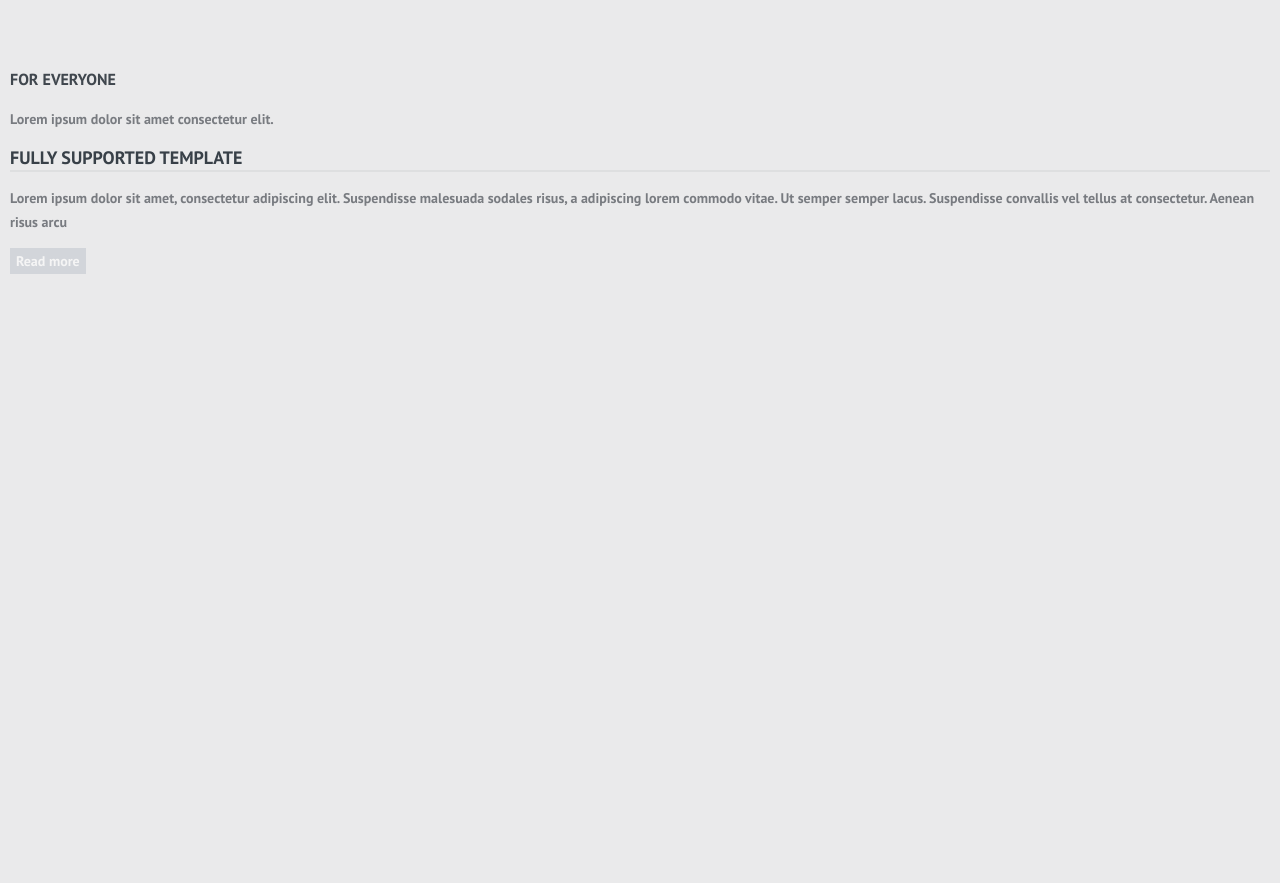
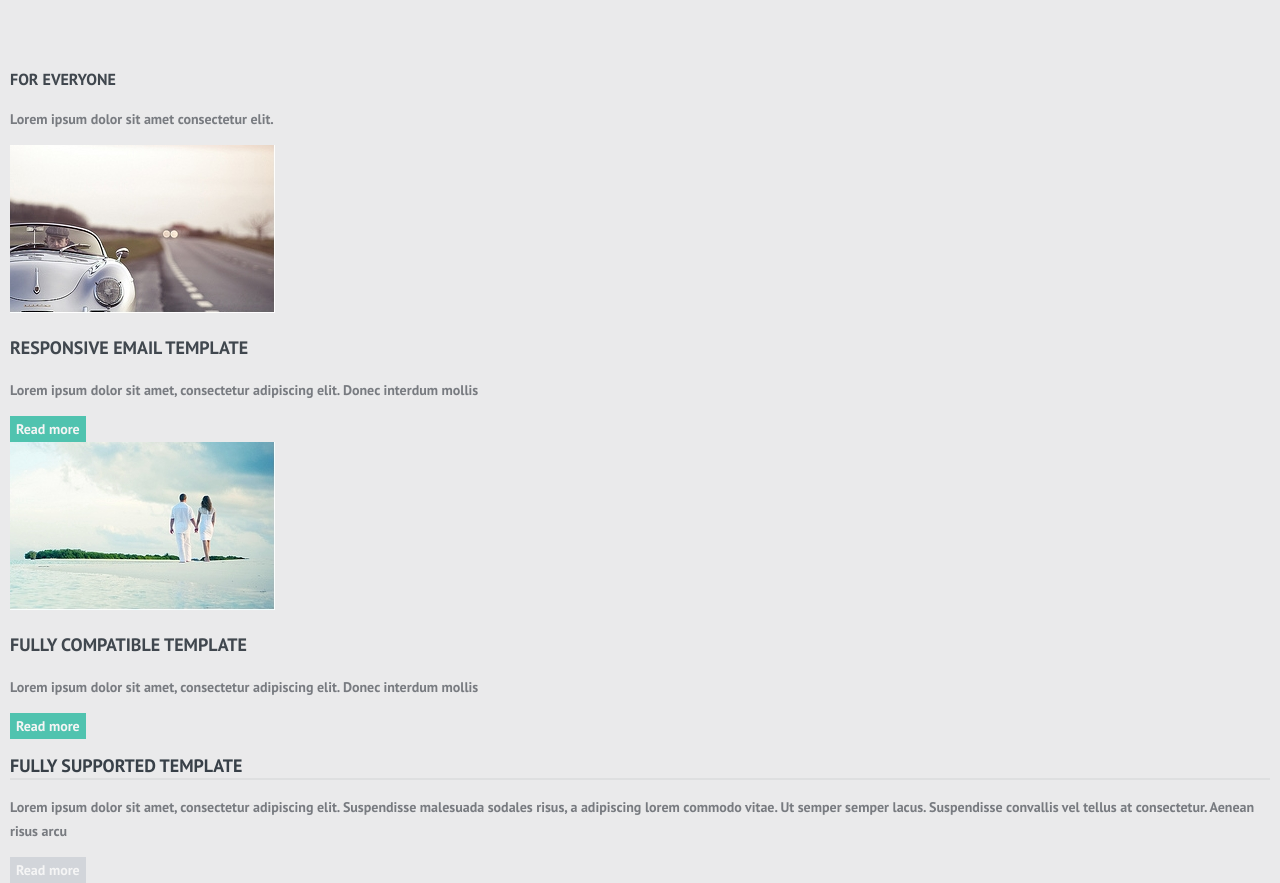
Before and after one commit to karachev/test-rocket, a website: page src/html/index.html in a window 1280 px wide. Shown: the part 860-1743 px from the top of the page. Before the commit the page ends 1134 px from the top, so only its background shows below. Drawn offline with nearby package versions, Linux system fonts and the light colour scheme; files that its build step writes are made by us from their sources; files whose address does not match are found by name.

Commit message:
Добавляет разметку блока blog

```diff
--- a/src/html/index.html
+++ b/src/html/index.html
@@ -5,6 +5,7 @@
 		@@include('global/header.html')
 		<div class="wrapper">
 			@@include('pages/home/features.html')
+			@@include('pages/home/blog.html')
 			@@include('pages/home/support.html')
 		</div>
 		@@include('global/footer.html')
--- /dev/null
+++ b/src/html/pages/home/blog.html
@@ -0,0 +1,21 @@
+<section class="blog">
+    <h2 class="hidden">Blog</h2>
+    <div class="container">
+        <div class="blog-item">
+            <div class="blog-item__img">
+                <img src="images/blog-1.jpg" alt="Responsive email template">
+            </div>
+            <h3 class="blog-item__title">Responsive email template</h3>
+            <p class="blog-item__text">Lorem ipsum dolor sit amet, consectetur adipiscing elit. Donec interdum mollis</p>
+            <button class="blog-item__button">Read more</button>
+        </div>
+        <div class="blog-item">
+            <div class="blog-item__img">
+                <img src="images/blog-2.jpg" alt="Fully compatible template">
+            </div>
+            <h3 class="blog-item__title">Fully compatible template</h3>
+            <p class="blog-item__text">Lorem ipsum dolor sit amet, consectetur adipiscing elit. Donec interdum mollis</p>
+            <button class="blog-item__button">Read more</button>
+        </div>
+    </div>
+</section>
--- a/src/sass/app.scss
+++ b/src/sass/app.scss
@@ -13,4 +13,5 @@
 //pages
 //home
 @import "pages/home/_features.scss";
+@import "pages/home/_blog.scss";
 @import "pages/home/_support.scss";
--- /dev/null
+++ b/src/sass/pages/home/_blog.scss
@@ -0,0 +1,42 @@
+.blog {
+  .container {
+
+  }
+
+  &-item {
+
+  }
+
+  &-item__img {
+    img {
+
+    }
+  }
+
+  &-item__title {
+    color: #40474e;
+    font-family: "PT Sans";
+    font-size: 18px;
+    font-weight: 700;
+    line-height: 24px;
+    text-transform: uppercase;
+  }
+
+  &-item__text {
+    color: #787b80;
+    font-family: "PT Sans";
+    font-size: 14px;
+    font-weight: 400;
+    line-height: 24px;
+  }
+
+  &-item__button {
+    color: #f5f5f5;
+    font-family: "PT Sans";
+    font-size: 14px;
+    font-weight: 400;
+    line-height: 24px;
+    border: none;
+    background-color: #50c3af;
+  }
+}
```
